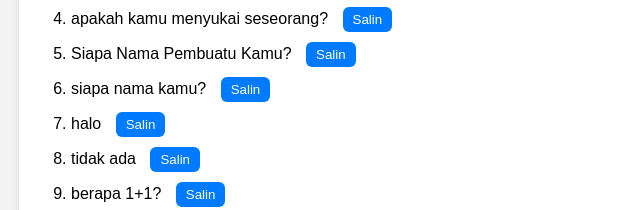
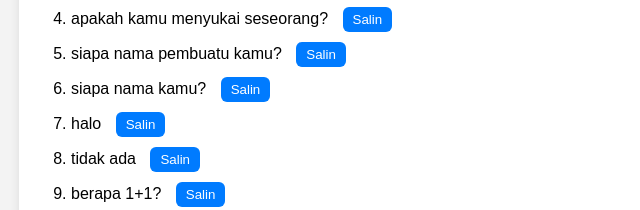
Before and after one commit to akunsete/QRT-CHAT-ASSITANT, a plain HTML site: page PROJEK KE 1/clue.html in a window 1280 px wide. Shown: the part 330-540 px from the top of the page, 209-849 px from the left. Drawn offline with Linux system fonts and the light colour scheme.

Commit message:
Update clue.html

```diff
--- a/PROJEK KE 1/clue.html
+++ b/PROJEK KE 1/clue.html
@@ -20,7 +20,7 @@
                 <li>baik <button class="copyButton">Salin</button></li>
                 <li>apakah kamu Bisa merasa senang? <button class="copyButton">Salin</button></li>
                 <li>apakah kamu menyukai seseorang? <button class="copyButton">Salin</button></li>
-                <li>Siapa Nama Pembuatu Kamu? <button class="copyButton">Salin</button></li>
+                <li>siapa nama pembuatu kamu? <button class="copyButton">Salin</button></li>
                 <li>siapa nama kamu? <button class="copyButton">Salin</button></li>
                 <li>halo <button class="copyButton">Salin</button></li>
                 <li>tidak ada <button class="copyButton">Salin</button></li>
```
